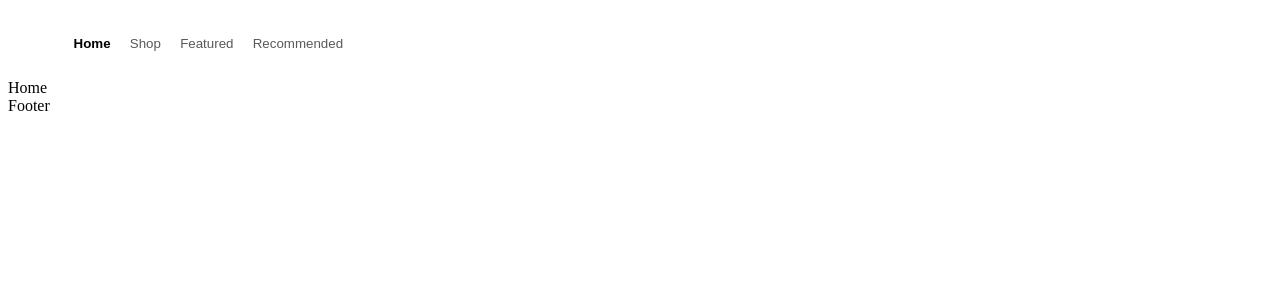
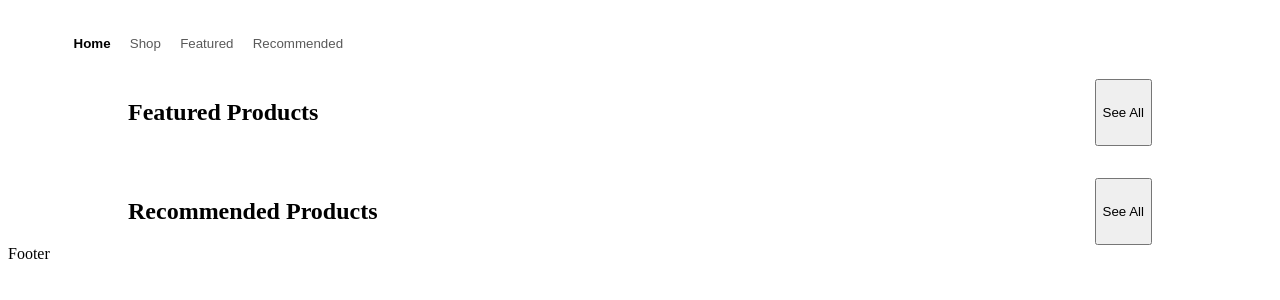
Before and after one commit to EVSFEH25P-JS2/eshop, a React (Vite) app: page / in a window 1280 px wide. Shown: the top 300 px of the page. Built offline with nearby package versions, Linux system fonts and the light colour scheme.

Commit message:
add home page sections and limit main width

```diff
--- a/src/App.css
+++ b/src/App.css
@@ -0,0 +1,10 @@
+main {
+  display: flex;
+  flex-direction: column;
+  align-items: center;
+
+  div {
+    max-width: 64rem;
+    width: 64rem;
+  }
+}
--- a/src/App.jsx
+++ b/src/App.jsx
@@ -44,7 +44,9 @@ function App() {
         <Nav routeName={route.name} setRoute={updateRoute} />
       </header>
 
-      <main>{page}</main>
+      <main>
+        <div>{page}</div>
+      </main>
 
       <Footer />
     </>
--- a/src/pages/Home.jsx
+++ b/src/pages/Home.jsx
@@ -1,5 +1,24 @@
+import "../styles/Home.css";
+
 function Home() {
-  return <>Home</>;
+  return (
+    <div className="home-page">
+      <ProductSection title="Featured Products" products={[]} />
+      <ProductSection title="Recommended Products" products={[]} />
+    </div>
+  );
+}
+
+function ProductSection({ title, products }) {
+  return (
+    <section className="product-section">
+      <div className="products-header">
+        <h2>{title}</h2>
+        <button>See All</button>
+      </div>
+      <div className="product-grid"></div>
+    </section>
+  );
 }
 
 export default Home;
--- /dev/null
+++ b/src/styles/Home.css
@@ -0,0 +1,11 @@
+.home-page {
+  width: max-content;
+  display: flex;
+  flex-direction: column;
+  gap: 2rem;
+
+  .products-header {
+    display: flex;
+    justify-content: space-between;
+  }
+}
```
